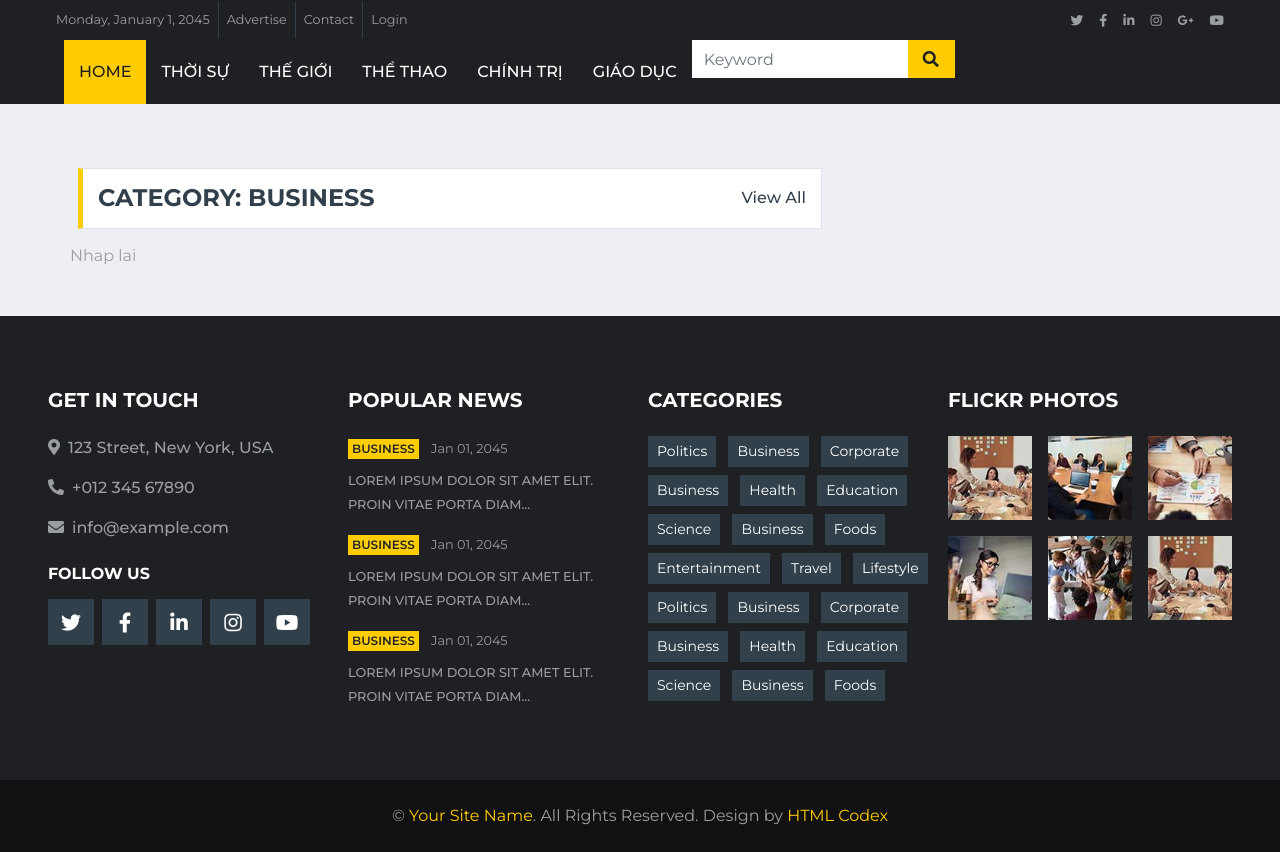
After one commit to WIN-short-balck/BT_NEW, a PHP site: page /result.php in a window 1280 px wide. The commit adds this page. Run offline with PHP 8.4, Linux system fonts and the light colour scheme; data comes from the database, SQL or seed files in the repository.

Commit message:
Thông báo commit

```diff
--- a/header.php
+++ b/header.php
@@ -105,6 +105,7 @@
                     ?>
                     <a href="category.html" class="nav-item nav-link"><?php echo $value['name']?></a>
                     <?php endforeach ?>
+                    <form action="result.php" method="get">
                 <div class="input-group ml-auto d-none d-lg-flex" style="width: 100%; max-width: 300px;">
                     <input type="text" class="form-control border-0" placeholder="Keyword">
                     <div class="input-group-append">
@@ -112,6 +113,7 @@
                                 class="fa fa-search"></i></button>
                     </div>
                 </div>
+                </form>
             </div>
         </nav>
     </div>
--- a/models/category.php
+++ b/models/category.php
@@ -8,7 +8,7 @@ class Category extends Db{
         return $items;
     }
 
-    public function getNameById(){
+    public function getNameById($cate_id){
         $sql = self::$connection->prepare("SELECT * From `categories` WHERE id = ?");
         $sql -> bind_param("i", $cate_id);
         $sql->execute();
--- a/models/items.php
+++ b/models/items.php
@@ -18,5 +18,40 @@ class Item extends Db{
         $items = $sql->get_result()->fetch_all(MYSQLI_ASSOC);
         return $items;
     }
+
+    public function getItemByID($id){
+        $sql = self::$connection->prepare("SELECT * From `items`
+        WHERE `if` = ?");
+        $sql -> bind_param("i",$id);
+        $sql->execute();
+        $items = array();
+        $items = $sql->get_result()->fetch_all(MYSQLI_ASSOC);
+        return $items;
+    }
+
+    public function getFeaturedItem($start,$count){
+        $sql = self::$connection->prepare("SELECT * From `items`
+        WHERE `featured` = 1
+        ORDER BY 'created_at' DESC
+        LIMIT ?,?");
+        $sql -> bind_param("i",$id);
+        $sql->execute();
+        $items = array();
+        $items = $sql->get_result()->fetch_all(MYSQLI_ASSOC);
+        return $items;
+    }
+
+    public function search($keyword,$start,$count){
+        $sql = self::$connection->prepare("SELECT * FROM `items`
+        WHERE `content`
+        LIKE ?
+        LIMIT ?,?");
+        $keyword = "%$keyword%";
+        $sql -> bind_param("sii",$keyword,$start,$count);
+        $sql->execute();
+        $items = array();
+        $items = $sql->get_result()->fetch_all(MYSQLI_ASSOC);
+        return $items;
+    }
 }
 ?>
--- a/news.sql
+++ b/news.sql
@@ -34,7 +34,7 @@ CREATE TABLE IF NOT EXISTS `categories` (
   `slug` varchar(225) NOT NULL,
   `parent` int DEFAULT '0',
   PRIMARY KEY (`id`)
-) ENGINE=MyISAM DEFAULT CHARSET=utf8mb4 COLLATE=utf8mb4_0900_ai_ci;
+) ENGINE=MyISAM DEFAULT CHARSET=utf8mb4;
 
 --
 -- Dumping data for table `categories`
@@ -67,7 +67,7 @@ CREATE TABLE IF NOT EXISTS `items` (
   `updated_at` timestamp NOT NULL,
   `author` int NOT NULL,
   PRIMARY KEY (`id`)
-) ENGINE=MyISAM DEFAULT CHARSET=utf8mb4 COLLATE=utf8mb4_0900_ai_ci;
+) ENGINE=MyISAM DEFAULT CHARSET=utf8mb4;
 
 --
 -- Dumping data for table `items`
@@ -91,7 +91,7 @@ CREATE TABLE IF NOT EXISTS `users` (
   `id` int NOT NULL AUTO_INCREMENT,
   `name` varchar(225) NOT NULL,
   PRIMARY KEY (`id`)
-) ENGINE=MyISAM AUTO_INCREMENT=6 DEFAULT CHARSET=utf8mb4 COLLATE=utf8mb4_0900_ai_ci;
+) ENGINE=MyISAM AUTO_INCREMENT=6 DEFAULT CHARSET=utf8mb4;
 
 --
 -- Dumping data for table `users`
--- /dev/null
+++ b/result.php
@@ -0,0 +1,198 @@
+<?php
+include "header.php"
+?>
+    <!-- News With Sidebar Start -->
+    <div class="container-fluid mt-5 pt-3">
+        <div class="container">
+            <div class="row">
+                <div class="col-lg-8">
+                    <div class="row">
+                        <div class="col-12">
+                            <div class="section-title">
+                                <h4 class="m-0 text-uppercase font-weight-bold">Category: Business</h4>
+                                <a class="text-secondary font-weight-medium text-decoration-none" href="">View All</a>
+                            </div>
+                        </div>
+                        <?php
+                            if(isset($_GET['keyword'])){
+                                $keyword = $_GET['keyword'];
+                                $start = 5;
+                                $count = 0;
+                                $sreach = $item->search($keyword,$start,$count);
+                                var_dump($sreach);
+                        ?>
+                        <div class="col-lg-6">
+                            <div class="position-relative mb-3">
+                                <img class="img-fluid w-100" src="img/news-700x435-1.jpg" style="object-fit: cover;">
+                                <div class="bg-white border border-top-0 p-4">
+                                    <div class="mb-2">
+                                        <a class="badge badge-primary text-uppercase font-weight-semi-bold p-2 mr-2"
+                                            href="">Business</a>
+                                        <a class="text-body" href=""><small>Jan 01, 2045</small></a>
+                                    </div>
+                                    <a class="h4 d-block mb-3 text-secondary text-uppercase font-weight-bold" href="">Lorem ipsum dolor sit amet elit...</a>
+                                    <p class="m-0">Dolor lorem eos dolor duo et eirmod sea. Dolor sit magna
+                                        rebum clita rebum dolor stet amet justo</p>
+                                </div>
+                                <div class="d-flex justify-content-between bg-white border border-top-0 p-4">
+                                    <div class="d-flex align-items-center">
+                                        <img class="rounded-circle mr-2" src="img/user.jpg" width="25" height="25" alt="">
+                                        <small>John Doe</small>
+                                    </div>
+                                    <div class="d-flex align-items-center">
+                                        <small class="ml-3"><i class="far fa-eye mr-2"></i>12345</small>
+                                        <small class="ml-3"><i class="far fa-comment mr-2"></i>123</small>
+                                    </div>
+                                </div>
+                            </div>
+                        </div>
+
+                            <div class="d-flex align-items-center bg-white mb-3" style="height: 110px;">
+                                <img class="img-fluid" src="img/news-110x110-3.jpg" alt="">
+                                <div class="w-100 h-100 px-3 d-flex flex-column justify-content-center border border-left-0">
+                                    <div class="mb-2">
+                                        <a class="badge badge-primary text-uppercase font-weight-semi-bold p-1 mr-2" href="">Business</a>
+                                        <a class="text-body" href=""><small>Jan 01, 2045</small></a>
+                                    </div>
+                                    <a class="h6 m-0 text-secondary text-uppercase font-weight-bold" href="">Lorem ipsum dolor sit amet elit...</a>
+                                </div>
+                            </div>
+                            <div class="d-flex align-items-center bg-white mb-3" style="height: 110px;">
+                                <img class="img-fluid" src="img/news-110x110-4.jpg" alt="">
+                                <div class="w-100 h-100 px-3 d-flex flex-column justify-content-center border border-left-0">
+                                    <div class="mb-2">
+                                        <a class="badge badge-primary text-uppercase font-weight-semi-bold p-1 mr-2" href="">Business</a>
+                                        <a class="text-body" href=""><small>Jan 01, 2045</small></a>
+                                    </div>
+                                    <a class="h6 m-0 text-secondary text-uppercase font-weight-bold" href="">Lorem ipsum dolor sit amet elit...</a>
+                                </div>
+                            </div>
+                        </div>
+                        <?php } else{
+                                echo "Nhap lai";
+                        }
+                        ?>
+                    </div>
+                </div>
+            </div>
+        </div>
+    </div>
+    <!-- News With Sidebar End -->
+
+
+    <!-- Footer Start -->
+    <div class="container-fluid bg-dark pt-5 px-sm-3 px-md-5 mt-5">
+        <div class="row py-4">
+            <div class="col-lg-3 col-md-6 mb-5">
+                <h5 class="mb-4 text-white text-uppercase font-weight-bold">Get In Touch</h5>
+                <p class="font-weight-medium"><i class="fa fa-map-marker-alt mr-2"></i>123 Street, New York, USA</p>
+                <p class="font-weight-medium"><i class="fa fa-phone-alt mr-2"></i>+012 345 67890</p>
+                <p class="font-weight-medium"><i class="fa fa-envelope mr-2"></i>info@example.com</p>
+                <h6 class="mt-4 mb-3 text-white text-uppercase font-weight-bold">Follow Us</h6>
+                <div class="d-flex justify-content-start">
+                    <a class="btn btn-lg btn-secondary btn-lg-square mr-2" href="#"><i class="fab fa-twitter"></i></a>
+                    <a class="btn btn-lg btn-secondary btn-lg-square mr-2" href="#"><i class="fab fa-facebook-f"></i></a>
+                    <a class="btn btn-lg btn-secondary btn-lg-square mr-2" href="#"><i class="fab fa-linkedin-in"></i></a>
+                    <a class="btn btn-lg btn-secondary btn-lg-square mr-2" href="#"><i class="fab fa-instagram"></i></a>
+                    <a class="btn btn-lg btn-secondary btn-lg-square" href="#"><i class="fab fa-youtube"></i></a>
+                </div>
+            </div>
+            <div class="col-lg-3 col-md-6 mb-5">
+                <h5 class="mb-4 text-white text-uppercase font-weight-bold">Popular News</h5>
+                <div class="mb-3">
+                    <div class="mb-2">
+                        <a class="badge badge-primary text-uppercase font-weight-semi-bold p-1 mr-2" href="">Business</a>
+                        <a class="text-body" href=""><small>Jan 01, 2045</small></a>
+                    </div>
+                    <a class="small text-body text-uppercase font-weight-medium" href="">Lorem ipsum dolor sit amet elit. Proin vitae porta diam...</a>
+                </div>
+                <div class="mb-3">
+                    <div class="mb-2">
+                        <a class="badge badge-primary text-uppercase font-weight-semi-bold p-1 mr-2" href="">Business</a>
+                        <a class="text-body" href=""><small>Jan 01, 2045</small></a>
+                    </div>
+                    <a class="small text-body text-uppercase font-weight-medium" href="">Lorem ipsum dolor sit amet elit. Proin vitae porta diam...</a>
+                </div>
+                <div class="">
+                    <div class="mb-2">
+                        <a class="badge badge-primary text-uppercase font-weight-semi-bold p-1 mr-2" href="">Business</a>
+                        <a class="text-body" href=""><small>Jan 01, 2045</small></a>
+                    </div>
+                    <a class="small text-body text-uppercase font-weight-medium" href="">Lorem ipsum dolor sit amet elit. Proin vitae porta diam...</a>
+                </div>
+            </div>
+            <div class="col-lg-3 col-md-6 mb-5">
+                <h5 class="mb-4 text-white text-uppercase font-weight-bold">Categories</h5>
+                <div class="m-n1">
+                    <a href="" class="btn btn-sm btn-secondary m-1">Politics</a>
+                    <a href="" class="btn btn-sm btn-secondary m-1">Business</a>
+                    <a href="" class="btn btn-sm btn-secondary m-1">Corporate</a>
+                    <a href="" class="btn btn-sm btn-secondary m-1">Business</a>
+                    <a href="" class="btn btn-sm btn-secondary m-1">Health</a>
+                    <a href="" class="btn btn-sm btn-secondary m-1">Education</a>
+                    <a href="" class="btn btn-sm btn-secondary m-1">Science</a>
+                    <a href="" class="btn btn-sm btn-secondary m-1">Business</a>
+                    <a href="" class="btn btn-sm btn-secondary m-1">Foods</a>
+                    <a href="" class="btn btn-sm btn-secondary m-1">Entertainment</a>
+                    <a href="" class="btn btn-sm btn-secondary m-1">Travel</a>
+                    <a href="" class="btn btn-sm btn-secondary m-1">Lifestyle</a>
+                    <a href="" class="btn btn-sm btn-secondary m-1">Politics</a>
+                    <a href="" class="btn btn-sm btn-secondary m-1">Business</a>
+                    <a href="" class="btn btn-sm btn-secondary m-1">Corporate</a>
+                    <a href="" class="btn btn-sm btn-secondary m-1">Business</a>
+                    <a href="" class="btn btn-sm btn-secondary m-1">Health</a>
+                    <a href="" class="btn btn-sm btn-secondary m-1">Education</a>
+                    <a href="" class="btn btn-sm btn-secondary m-1">Science</a>
+                    <a href="" class="btn btn-sm btn-secondary m-1">Business</a>
+                    <a href="" class="btn btn-sm btn-secondary m-1">Foods</a>
+                </div>
+            </div>
+            <div class="col-lg-3 col-md-6 mb-5">
+                <h5 class="mb-4 text-white text-uppercase font-weight-bold">Flickr Photos</h5>
+                <div class="row">
+                    <div class="col-4 mb-3">
+                        <a href=""><img class="w-100" src="img/news-110x110-1.jpg" alt=""></a>
+                    </div>
+                    <div class="col-4 mb-3">
+                        <a href=""><img class="w-100" src="img/news-110x110-2.jpg" alt=""></a>
+                    </div>
+                    <div class="col-4 mb-3">
+                        <a href=""><img class="w-100" src="img/news-110x110-3.jpg" alt=""></a>
+                    </div>
+                    <div class="col-4 mb-3">
+                        <a href=""><img class="w-100" src="img/news-110x110-4.jpg" alt=""></a>
+                    </div>
+                    <div class="col-4 mb-3">
+                        <a href=""><img class="w-100" src="img/news-110x110-5.jpg" alt=""></a>
+                    </div>
+                    <div class="col-4 mb-3">
+                        <a href=""><img class="w-100" src="img/news-110x110-1.jpg" alt=""></a>
+                    </div>
+                </div>
+            </div>
+        </div>
+    </div>
+    <div class="container-fluid py-4 px-sm-3 px-md-5" style="background: #111111;">
+        <p class="m-0 text-center">&copy; <a href="#">Your Site Name</a>. All Rights Reserved.
+
+		<!--/*** This template is free as long as you keep the footer author’s credit link/attribution link/backlink. If you'd like to use the template without the footer author’s credit link/attribution link/backlink, you can purchase the Credit Removal License from "https://htmlcodex.com/credit-removal". Thank you for your support. ***/-->
+		Design by <a href="https://htmlcodex.com">HTML Codex</a></p>
+    </div>
+    <!-- Footer End -->
+
+
+    <!-- Back to Top -->
+    <a href="#" class="btn btn-primary btn-square back-to-top"><i class="fa fa-arrow-up"></i></a>
+
+
+    <!-- JavaScript Libraries -->
+    <script src="https://code.jquery.com/jquery-3.4.1.min.js"></script>
+    <script src="https://stackpath.bootstrapcdn.com/bootstrap/4.4.1/js/bootstrap.bundle.min.js"></script>
+    <script src="lib/easing/easing.min.js"></script>
+    <script src="lib/owlcarousel/owl.carousel.min.js"></script>
+
+    <!-- Template Javascript -->
+    <script src="js/main.js"></script>
+</body>
+
+</html>
```
Also changed, not shown: slider.php (+26 -13 lines).
